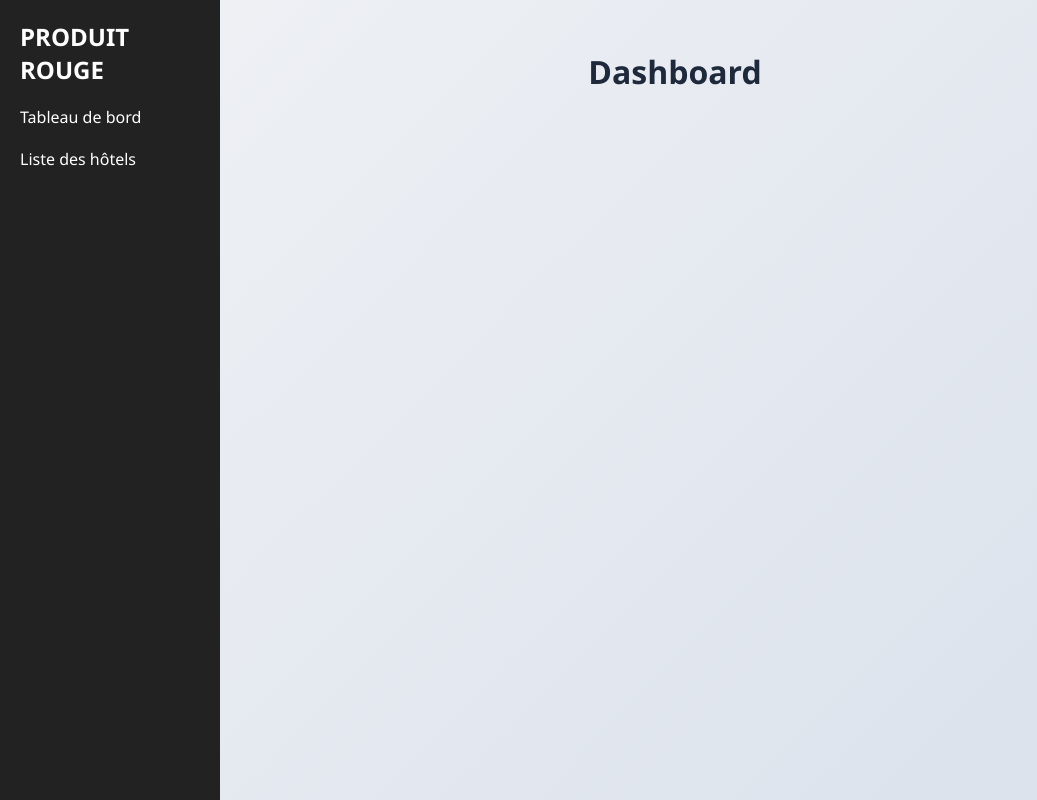
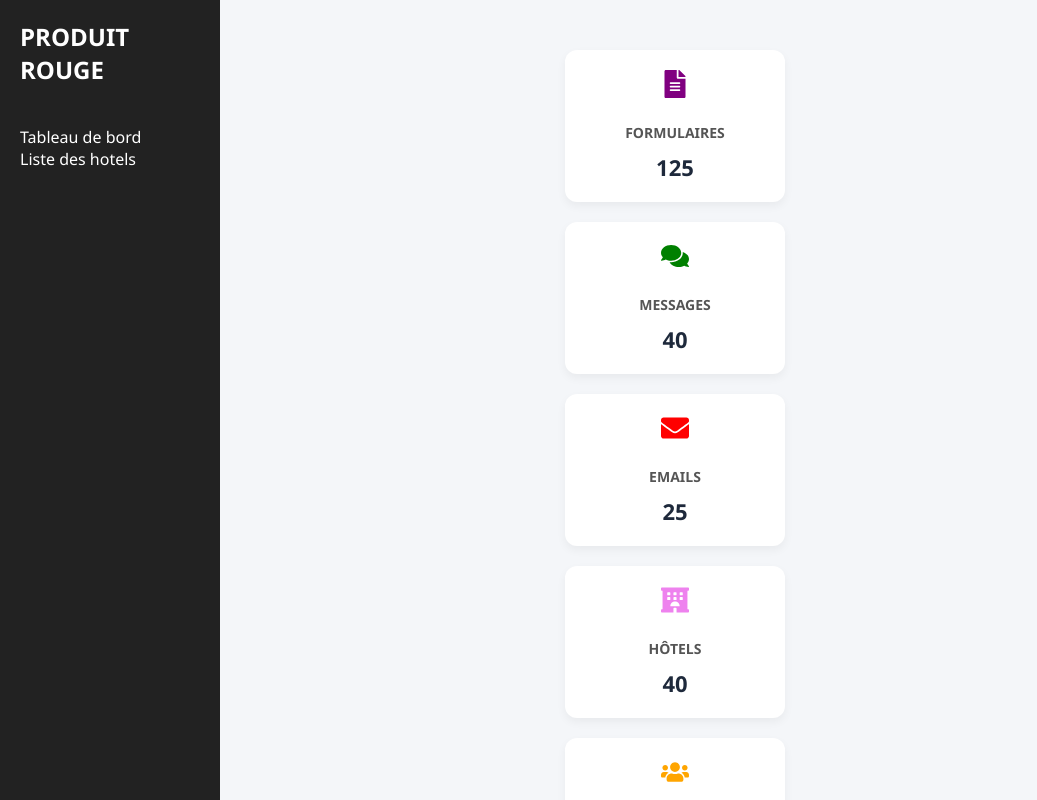
Before and after one commit to fatmata12/red-products, a React (Vite) app: page /login in a window 1280 px wide. Both pictures are taken after typing "name@example.com", "Sample123" into the empty fields and a click on the button "Se connecter". Shown: the top 800 px of the page, without its empty margins (0-1037 px from the left). Built offline with nearby package versions, Linux system fonts and the light colour scheme.

Commit message:
Modification App.jsx et routes accueil

```diff
--- a/src/pages/Dashboard.css
+++ b/src/pages/Dashboard.css
@@ -1,3 +1,9 @@
+body {
+  margin: 0;
+  font-family: Arial, sans-serif;
+  background: #f4f6f9;
+}
+
 .layout {
   display: flex;
 }
@@ -13,14 +19,17 @@
   top: 0;
   transition: width 0.3s ease;
   padding: 20px;
-  overflow: hidden;
 }
 
 .sidebar.closed {
   width: 70px;
 }
 
-/* MAIN CONTENT */
+.logo {
+  margin-bottom: 40px;
+}
+
+/* MAIN */
 .main {
   margin-left: 250px;
   width: 100%;
@@ -38,16 +47,44 @@
   background: none;
   border: none;
   cursor: pointer;
-  margin-bottom: 20px;
+  margin-bottom: 30px;
 }
 
-/* LIST STYLE */
-.sidebar ul {
-  list-style: none;
-  padding: 0;
+/* CARDS */
+.cards {
+  display: grid;
+  grid-template-columns: repeat(auto-fill, minmax(220px, 1fr));
+  gap: 20px;
 }
 
-.sidebar li {
-  margin: 20px 0;
-  cursor: pointer;
+.card {
+  background: white;
+  padding: 20px;
+  border-radius: 12px;
+  box-shadow: 0 4px 10px rgba(0,0,0,0.05);
+  text-align: center;
 }
+
+.card svg {
+  font-size: 28px;
+  margin-bottom: 10px;
+}
+
+.card h3 {
+  margin: 10px 0;
+  font-size: 14px;
+  color: #555;
+}
+
+.card p {
+  font-size: 22px;
+  font-weight: bold;
+}
+
+/* COLORS */
+.purple svg { color: purple; }
+.green svg { color: green; }
+.red svg { color: red; }
+.violet svg { color: violet; }
+.orange svg { color: orange; }
+.blue svg { color: blue; }
--- a/src/pages/Dashboard.jsx
+++ b/src/pages/Dashboard.jsx
@@ -1,5 +1,5 @@
 import { useState } from "react";
-import { FaBars } from "react-icons/fa";
+import { FaBars, FaFileAlt, FaEnvelope, FaComments, FaHotel, FaUsers, FaBuilding } from "react-icons/fa";
 import "./dashboard.css";
 
 export default function Dashboard() {
@@ -8,28 +8,62 @@ export default function Dashboard() {
   return (
     <div className="layout">
 
-      {/* Sidebar */}
+      {/* SIDEBAR */}
       <div className={`sidebar ${isOpen ? "open" : "closed"}`}>
         <h2 className="logo">PRODUIT ROUGE</h2>
         <ul>
           <li>Tableau de bord</li>
-          <li>Liste des hôtels</li>
+          <li>Liste des hotels</li>
         </ul>
       </div>
 
-      {/* Main */}
+      {/* MAIN */}
       <div className={`main ${isOpen ? "shifted" : ""}`}>
 
-        {/* Hamburger */}
-        <button
-          className="hamburger"
-          onClick={() => setIsOpen(!isOpen)}
-        >
+        {/* HAMBURGER */}
+        <button className="hamburger" onClick={() => setIsOpen(!isOpen)}>
           <FaBars />
         </button>
 
-        <h1>Dashboard</h1>
+        <div className="cards">
 
+          <div className="card purple">
+            <FaFileAlt />
+            <h3>FORMULAIRES</h3>
+            <p>125</p>
+          </div>
+
+          <div className="card green">
+            <FaComments />
+            <h3>MESSAGES</h3>
+            <p>40</p>
+          </div>
+
+          <div className="card red">
+            <FaEnvelope />
+            <h3>EMAILS</h3>
+            <p>25</p>
+          </div>
+
+          <div className="card violet">
+            <FaHotel />
+            <h3>HÔTELS</h3>
+            <p>40</p>
+          </div>
+
+          <div className="card orange">
+            <FaUsers />
+            <h3>UTILISATEURS</h3>
+            <p>600</p>
+          </div>
+
+          <div className="card blue">
+            <FaBuilding />
+            <h3>ENTITÉS</h3>
+            <p>02</p>
+          </div>
+
+        </div>
       </div>
     </div>
   );
```
